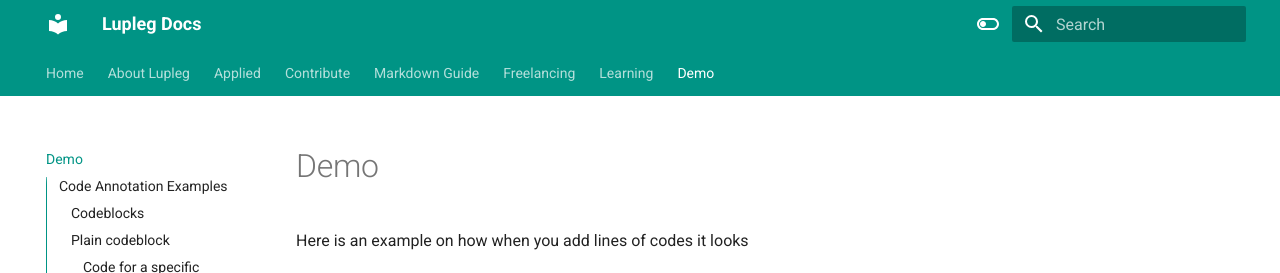
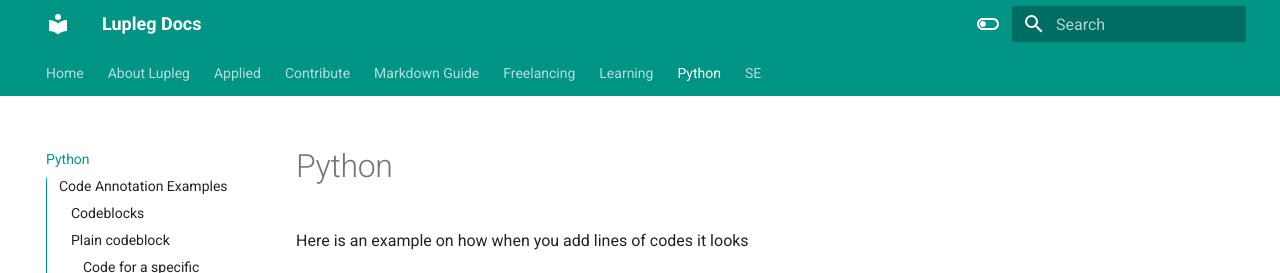
Before and after one commit to Lupleg/Test-nextjs, an MkDocs documentation site: the page built from docs/python.md, in a window 1280 px wide and 900 px high. Shown: the top 273 px of the window. Built offline with MkDocs 1.6.1 and Material for MkDocs 9.7.7, drawn with Linux system fonts in a browser that asks for light colours; emoji names are drawn with the system emoji font.

Commit message:
📄 Update documentation in se.md

```diff
--- a/docs/python.md
+++ b/docs/python.md
@@ -1,4 +1,4 @@
-# Demo
+# Python
 
 Here is an example on how when you add lines of codes it looks
 
--- /dev/null
+++ b/docs/se.md
@@ -0,0 +1 @@
+# SE
```
